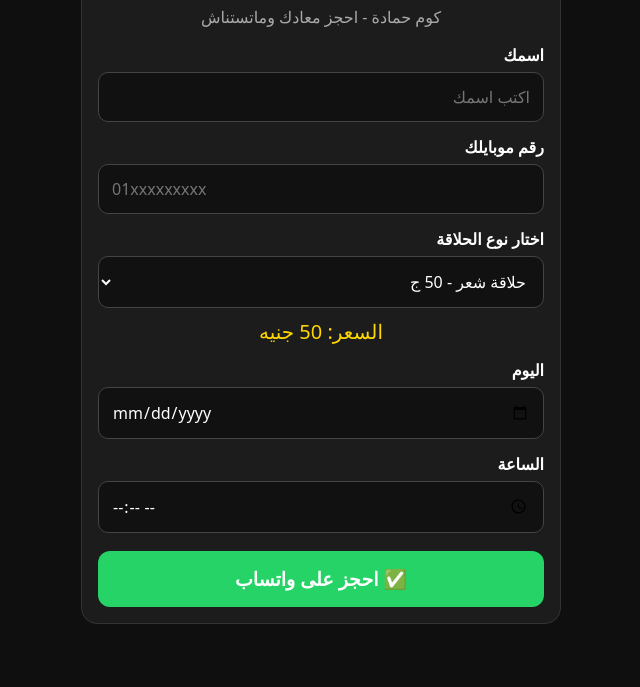
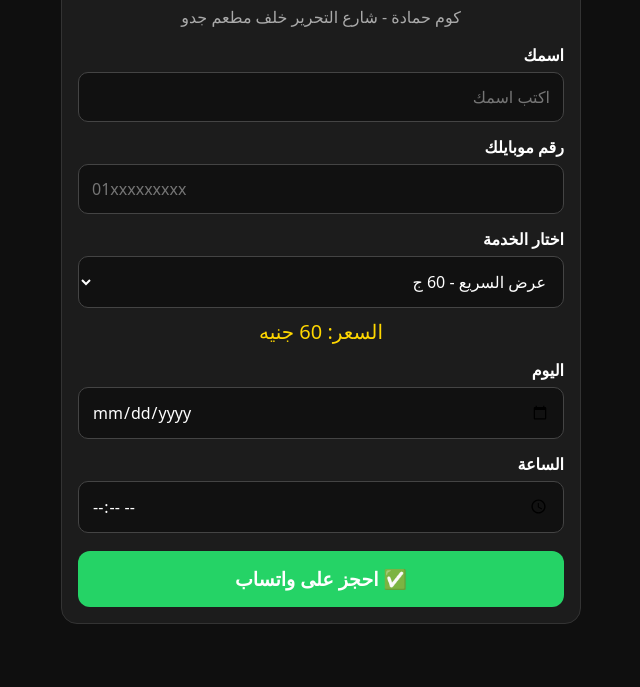
Before and after one commit to elgoker444/7oda-sameh, a plain HTML site: page booking.html in a window 1280 px wide. Shown: the part 113-800 px from the top of the page, without its empty margins (319-959 px from the left). Drawn offline with Linux system fonts and the light colour scheme.

Commit message:
Update booking form and service options

```diff
--- a/booking.html
+++ b/booking.html
@@ -1,55 +1,74 @@
 <!DOCTYPE html>
 <html lang="ar" dir="rtl">
-<head>
-<meta charset="UTF-8">
-<meta name="viewport" content="width=device-width, initial-scale=1">
-<title>احجز دلوقتي - 7oda Sameh 💈</title>
-<style>
-*{box-sizing:border-box;font-family:system-ui} body{margin:0;background:#0f0f0f;color:#fff;padding:16px}
-.card{background:#1c1c1c;border:1px solid #333;border-radius:16px;padding:16px;max-width:480px;margin:auto}
-h1{text-align:center;color:#FFD700} label{font-weight:700;display:block;margin-top:14px}
-input,select{width:100%;padding:13px;border-radius:10px;border:1px solid #444;background:#111;color:#fff;font-size:16px;margin-top:6px}
-button{width:100%;padding:15px;border:0;border-radius:12px;background:#25D366;color:#fff;font-size:19px;font-weight:800;margin-top:18px}
-.price{text-align:center;color:#FFD700;font-size:20px;margin-top:10px}
-</style>
+<head><meta charset="UTF-8"><meta name="viewport" content="width=device-width, initial-scale=1">
+<title>احجز - 7oda Sameh 💈</title>
+<style>*{box-sizing:border-box;font-family:system-ui}body{margin:0;background:#0f0f0f;color:#fff;padding:16px}.card{background:#1c1c1c;border:1px solid #333;border-radius:16px;padding:16px;max-width:520px;margin:auto}h1{text-align:center;color:#FFD700}label{font-weight:700;display:block;margin-top:14px}input,select{width:100%;padding:13px;border-radius:10px;border:1px solid #444;background:#111;color:#fff;font-size:16px;margin-top:6px}button{width:100%;padding:15px;border:0;border-radius:12px;background:#25D366;color:#fff;font-size:19px;font-weight:800;margin-top:18px}.price{text-align:center;color:#FFD700;font-size:20px;margin-top:10px}optgroup{color:#FFD700}</style>
 </head>
-<body>
-<div class="card">
-<h1>💈 احجز عند 7oda Sameh</h1>
-<p style="text-align:center;color:#aaa">كوم حمادة - احجز معادك وماتستناش</p>
+<body><div class="card">
+<h1>💈 احجز عند 7oda Sameh</h1><p style="text-align:center;color:#aaa">كوم حمادة - شارع التحرير خلف مطعم جدو</p>
 <label>اسمك</label><input id="name" placeholder="اكتب اسمك">
 <label>رقم موبايلك</label><input id="phone" placeholder="01xxxxxxxxx" type="tel">
-<label>اختار نوع الحلاقة</label>
+<label>اختار الخدمة</label>
 <select id="service" onchange="showPrice()">
+<optgroup label="🔥 العروض">
+<option value="عرض السريع (شعر + دقن) - 60 ج">عرض السريع - 60 ج</option>
+<option value="عرض الاستايل (شعر + دقن + ويفي) - 100 ج">عرض الاستايل - 100 ج</option>
+<option value="عرض الروقان (شعر + دقن + استشوار) - 100 ج">عرض الروقان - 100 ج</option>
+<option value="حلاقة الطفل مع التسريحة - 40 ج">حلاقة الطفل مع التسريحة - 40 ج</option>
+</optgroup>
+<optgroup label="✂️ الحلاقة والخدمات">
 <option value="حلاقة شعر - 50 ج">حلاقة شعر - 50 ج</option>
 <option value="حلاقة شعر طفل - 40 ج">حلاقة شعر طفل - 40 ج</option>
-<option value="عرض السريع (شعر + دقن) - 60 ج">عرض السريع (شعر + دقن) - 60 ج</option>
-<option value="عرض الاستايل (شعر + دقن + ويفي) - 100 ج">عرض الاستايل - 100 ج</option>
-<option value="عرض الروقان (شعر + دقن + استشوار) - 100 ج">عرض الروقان - 100 ج</option>
-<option value="تحديد دقن - 20 ج">تحديد دقن - 20 ج</option>
+<option value="تحديد دقن - 25 ج">تحديد دقن - 25 ج</option>
+<option value="تحديد كامل - 20 ج">تحديد كامل - 20 ج</option>
 <option value="حلاقة دقن - 30 ج">حلاقة دقن - 30 ج</option>
+<option value="حلاقة دقن بالبخار - 40 ج">حلاقة دقن بالبخار - 40 ج</option>
 <option value="استشوار - 40 ج">استشوار - 40 ج</option>
-<option value="جلسة تنظيف بشرة - 100 ج">جلسة تنظيف بشرة - 100 ج</option>
+<option value="استشوار + مكواة - 50 ج">استشوار + مكواة - 50 ج</option>
+<option value="تسريحة ويفي / كيرلي فوم - 40 ج">تسريحة ويفي / كيرلي فوم - 40 ج</option>
+<option value="كيرلي بليس - 80 ج">كيرلي بليس - 80 ج</option>
+<option value="تونيك (تغطية فراغات) - 20 ج">تونيك - 20 ج</option>
+</optgroup>
+<optgroup label="🧖‍♂️ SPA والبشرة">
+<option value="فوطة سخنة + ساقعة - 25 ج">فوطة سخنة + ساقعة - 25 ج</option>
+<option value="ماسك عادي - 10 ج">ماسك عادي - 10 ج</option>
+<option value="ماسك VIP - 20 ج">ماسك VIP - 20 ج</option>
+<option value="2 ماسك بخار + شفط دهون - 50 ج">2 ماسك بخار + شفط دهون - 50 ج</option>
+<option value="شمع / اتراز - 20 ج">شمع / اتراز - 20 ج</option>
+<option value="شمع كامل الوجه - 40 ج">شمع كامل الوجه - 40 ج</option>
+<option value="جلسة تنظيف بشرة صغرى - 100 ج">تنظيف بشرة صغرى - 100 ج</option>
+<option value="جلسة تنظيف بشرة وسط - 150 ج">تنظيف بشرة وسط - 150 ج</option>
+<option value="جلسة تنظيف VIP + كولاجين - 200 ج">تنظيف VIP + كولاجين - 200 ج</option>
+<option value="جلسة مساج شعر وترطيب - 60 ج">مساج شعر وترطيب - 60 ج</option>
+</optgroup>
+<optgroup label="🎨 المعالجات والصبغات">
+<option value="حمام كريم - 20 ج">حمام كريم - 20 ج</option>
+<option value="حمام زيت عادي - 60 ج">حمام زيت عادي - 60 ج</option>
+<option value="حمام زيت + كولاجين - 120 ج">حمام زيت + كولاجين - 120 ج</option>
+<option value="نانو هاي - 40 ج">نانو هاي - 40 ج</option>
+<option value="نانو كولاجين - 80 ج">نانو كولاجين - 80 ج</option>
+<option value="صبغة سواد - 80 ج">صبغة سواد - 80 ج</option>
+<option value="حنة شعر - 80 ج">حنة شعر - 80 ج</option>
+<option value="صبغة سيلفر - 250 ج">صبغة سيلفر - 250 ج</option>
+<option value="صبغة سيلفر كاملة / الوان - 400 ج">صبغة سيلفر كاملة - 400 ج</option>
+<option value="فرد بروتين - حسب الطول - 400 ج">فرد بروتين - من 200 لـ 400 ج</option>
+</optgroup>
+<optgroup label="🤵 باكج العريس">
 <option value="باكج العريس الكامل - 500 ج">باكج العريس الكامل - 500 ج</option>
+<option value="باكج العريس مع بروتين - 1000 ج">باكج العريس مع بروتين - 1000 ج</option>
+<option value="خدمة العريس في البيت - 1500 ج">خدمة العريس في البيت - 1000 لـ 1500 ج</option>
+</optgroup>
+<optgroup label="🧴 النظافة">
+<option value="فوطة خاصة - 5 ج">فوطة خاصة - 5 ج</option>
+<option value="شفرة حادة - 5 ج">شفرة حادة - 5 ج</option>
+<option value="فوطة تنشيف - 5 ج">فوطة تنشيف - 5 ج</option>
+</optgroup>
 </select>
-<div class="price" id="price">السعر: 50 جنيه</div>
+<div class="price" id="price">السعر: 60 جنيه</div>
 <label>اليوم</label><input id="date" type="date">
 <label>الساعة</label><input id="time" type="time">
 <button onclick="book()">✅ احجز على واتساب</button>
 </div>
 <script>
-function showPrice(){let s=document.getElementById('service');let txt=s.value.split('-')[1]||'50 ج';document.getElementById('price').innerText='السعر: '+txt;}
-function book(){
-let name=document.getElementById('name').value.trim();
-let phone=document.getElementById('phone').value.trim();
-let service=document.getElementById('service').value;
-let date=document.getElementById('date').value;
-let time=document.getElementById('time').value;
-if(!name||!phone) return alert('اكتب اسمك ورقمك الأول');
-let myNumber='201003827748';
-let msg=`حجز جديد 💈%0Aالاسم: ${name}%0Aالرقم: ${phone}%0Aالحلاقة: ${service}%0Aاليوم: ${date}%0Aالساعة: ${time}`;
-window.open(`https://wa.me/${myNumber}?text=${msg}`,'_blank');
-}
-</script>
-</body>
-</html>
+function showPrice(){let s=document.getElementById('service');document.getElementById('price').innerText='السعر: '+(s.value.split('-')[1]||'');}
+function book(){let n=document.getElementById('name').value.trim(),p=document.getElementById('phone').value.trim(),s=document.getElementById('service').value,d=document.getElementById('date').value,t=document.getElementById('time').value;if(!n||
```
